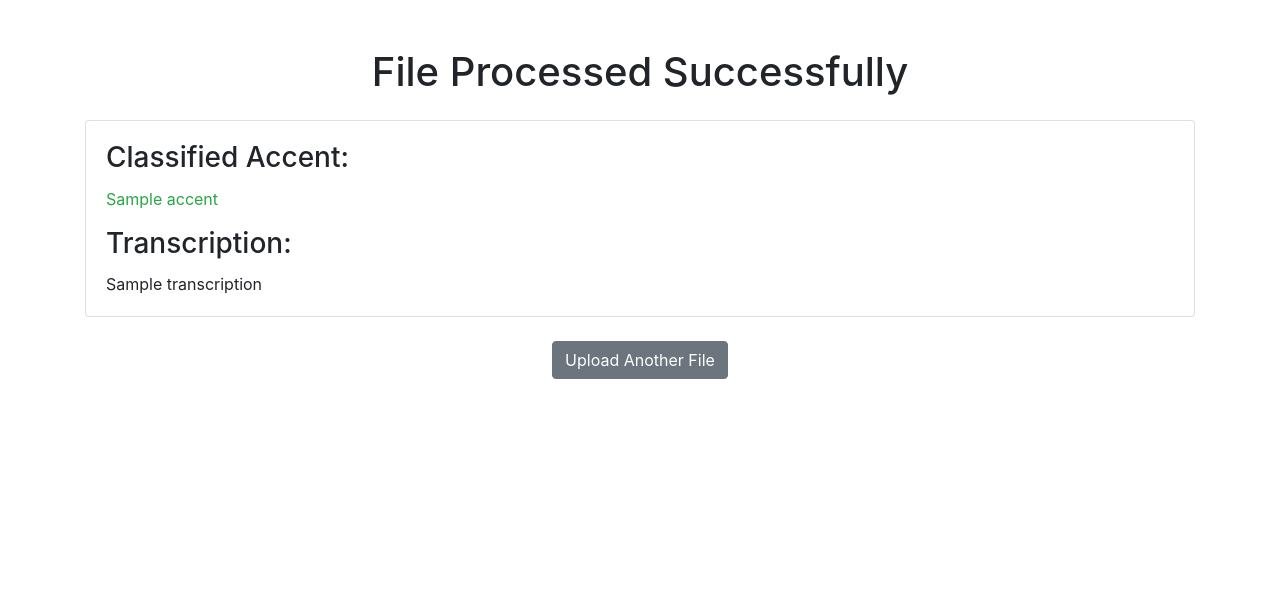
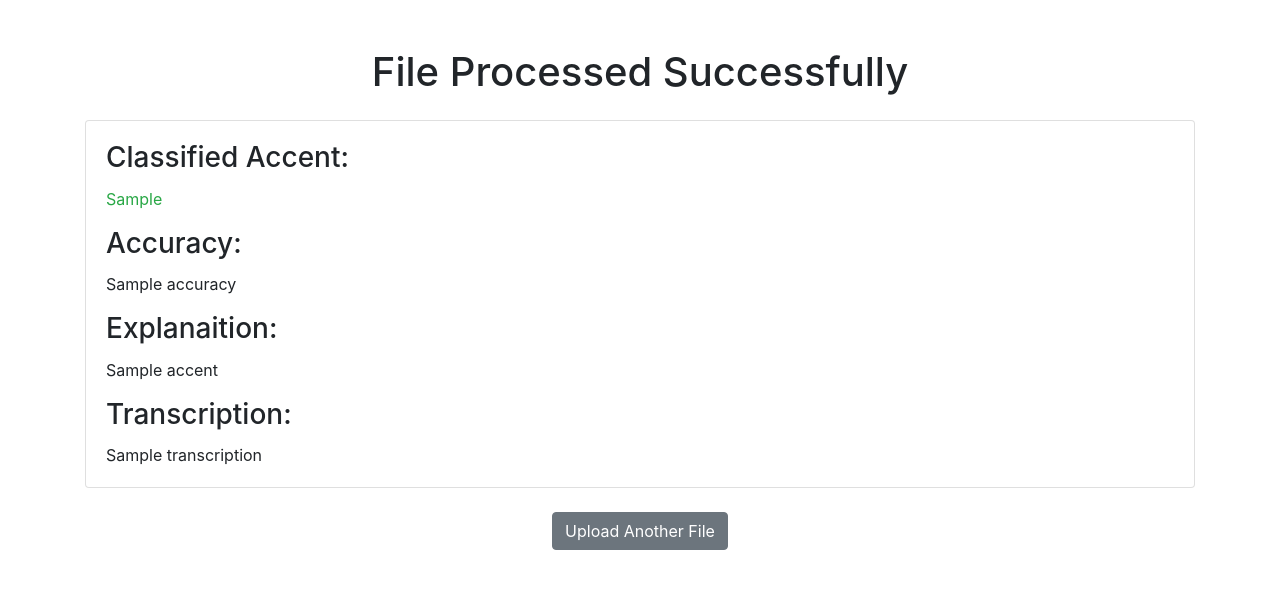
Before and after one commit to aurelianbizo/accent_detector, a Flask app: template src/templates/result.html in a window 1280 px wide. Shown: the top 589 px of the page. Run offline with Flask 3, Linux system fonts and the light colour scheme; the template is opened without the code that fills it: most values are stand-ins (such as "Sample title", 1, 10 or a date in 2020); some libraries are stand-ins or nearby versions.

Commit message:
adding accuracy modifying result.html

```diff
--- a/src/templates/result.html
+++ b/src/templates/result.html
@@ -15,7 +15,11 @@
         <div class="card">
             <div class="card-body">
                 <h3 class="card-title">Classified Accent:</h3>
-                <p class="card-text text-success">{{ accent }}</p>
+                <p class="card-text text-success">{{ single_accent }}</p>
+                <h3 class="card-title">Accuracy:</h3>
+                <p class="card-text">{{ accuracy }}</p>
+                <h3 class="card-title">Explanaition:</h3>
+                <p class="card-text">{{ accent }}</p>
                 <h3 class="card-title">Transcription:</h3>
                 <p class="card-text">{{ transcription }}</p>
 
```
